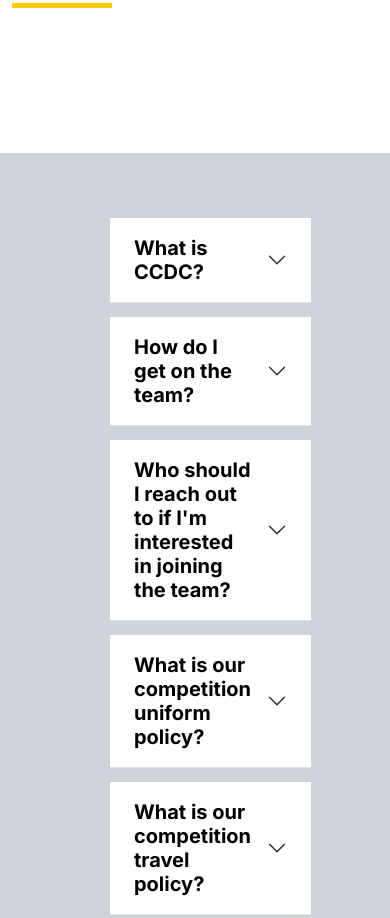
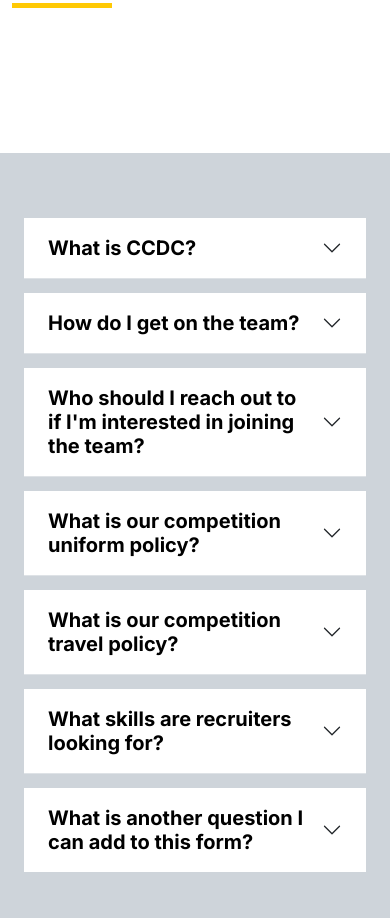
Before and after one commit to SadieNiBu/UXTeam14, a React app in the folder root/frontend/: page /faq in a window 390 px wide. Shown: the part 603-1521 px from the top of the page. Built offline with nearby package versions, Linux system fonts and the light colour scheme; some packages are replaced by stand-ins of ours.

Commit message:
Padding adjustment to FAQ page

```diff
--- a/root/frontend/src/pages/FAQ/FAQ.css
+++ b/root/frontend/src/pages/FAQ/FAQ.css
@@ -43,6 +43,12 @@
     align-self: stretch;
 }
 
+@media screen and (max-width: 768px) {
+    .faq .wrapper {
+        padding: 65px 24px;
+    }
+}
+
 .faq .wrapper .questions {
     display: flex;
     align-items: flex-start;
```
